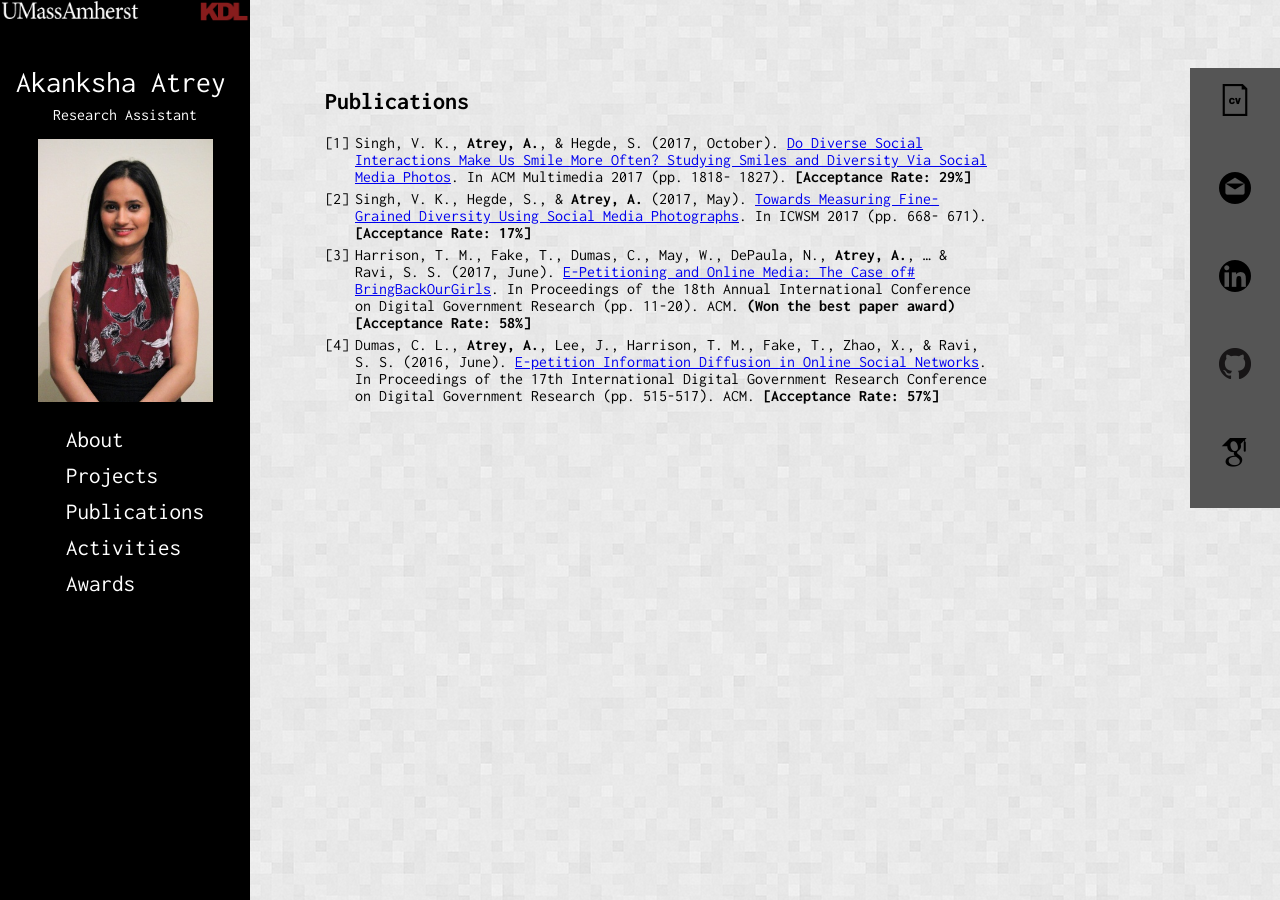
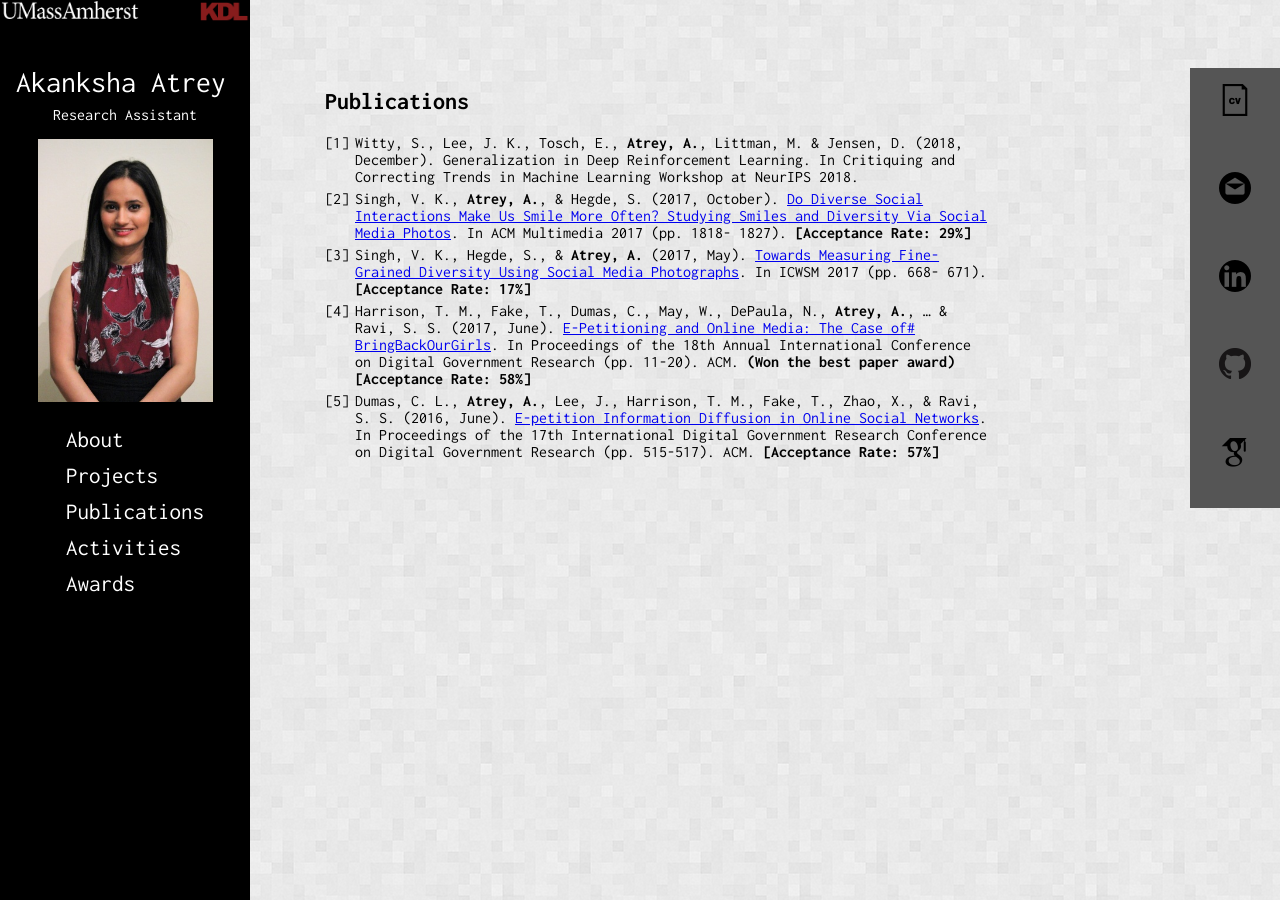
Before and after one commit to akanksha-atrey/akanksha-atrey.github.io, a Jekyll site: the page built from publications.md, in a window 1280 px wide and 900 px high. Built offline with Jekyll 4.4.1, drawn with Linux system fonts in a browser that asks for light colours; our own code applies the rules of GitHub Pages for plain Markdown files.

Commit message:
added neurips publication

```diff
--- a/publications.md
+++ b/publications.md
@@ -4,9 +4,10 @@ layout: default
 
 ## Publications
 
-1. Singh, V. K., **Atrey, A.**, & Hegde, S. (2017, October). [Do Diverse Social Interactions Make Us Smile More Often? Studying Smiles and Diversity Via Social Media Photos](https://wp.comminfo.rutgers.edu/vsingh/wp-content/uploads/sites/110/2017/10/ACMMM_Singh_Diversity_Smile.pdf). In ACM Multimedia 2017 (pp. 1818- 1827). **[Acceptance Rate: 29%]**
-2. Singh, V. K., Hegde, S., & **Atrey, A.** (2017, May). [Towards Measuring Fine-Grained Diversity Using Social Media Photographs](https://pdfs.semanticscholar.org/e60b/a225993d2ae438dec5bb6918b29d3e344006.pdf). In ICWSM 2017 (pp. 668- 671). **[Acceptance Rate: 17%]**
-3. Harrison, T. M., Fake, T., Dumas, C., May, W., DePaula, N., **Atrey, A.**, ... & Ravi, S. S. (2017, June). [E-Petitioning and Online Media: The Case of# BringBackOurGirls](https://dl.acm.org/citation.cfm?id=3085320). In Proceedings of the 18th Annual International Conference on Digital Government Research (pp. 11-20). ACM. **(Won the best paper award)** **[Acceptance Rate: 58%]**
-4. Dumas, C. L., **Atrey, A.**, Lee, J., Harrison, T. M., Fake, T., Zhao, X., & Ravi, S. S. (2016, June). [E-petition Information Diffusion in Online Social Networks](https://dl.acm.org/citation.cfm?id=2912227). In Proceedings of the 17th International Digital Government Research Conference on Digital Government Research (pp. 515-517). ACM. **[Acceptance Rate: 57%]**
+1. Witty, S., Lee, J. K., Tosch, E., **Atrey, A.**, Littman, M. & Jensen, D. (2018, December). Generalization in Deep Reinforcement Learning. In Critiquing and Correcting Trends in Machine Learning Workshop at NeurIPS 2018.
+2. Singh, V. K., **Atrey, A.**, & Hegde, S. (2017, October). [Do Diverse Social Interactions Make Us Smile More Often? Studying Smiles and Diversity Via Social Media Photos](https://wp.comminfo.rutgers.edu/vsingh/wp-content/uploads/sites/110/2017/10/ACMMM_Singh_Diversity_Smile.pdf). In ACM Multimedia 2017 (pp. 1818- 1827). **[Acceptance Rate: 29%]**
+3. Singh, V. K., Hegde, S., & **Atrey, A.** (2017, May). [Towards Measuring Fine-Grained Diversity Using Social Media Photographs](https://pdfs.semanticscholar.org/e60b/a225993d2ae438dec5bb6918b29d3e344006.pdf). In ICWSM 2017 (pp. 668- 671). **[Acceptance Rate: 17%]**
+4. Harrison, T. M., Fake, T., Dumas, C., May, W., DePaula, N., **Atrey, A.**, ... & Ravi, S. S. (2017, June). [E-Petitioning and Online Media: The Case of# BringBackOurGirls](https://dl.acm.org/citation.cfm?id=3085320). In Proceedings of the 18th Annual International Conference on Digital Government Research (pp. 11-20). ACM. **(Won the best paper award)** **[Acceptance Rate: 58%]**
+5. Dumas, C. L., **Atrey, A.**, Lee, J., Harrison, T. M., Fake, T., Zhao, X., & Ravi, S. S. (2016, June). [E-petition Information Diffusion in Online Social Networks](https://dl.acm.org/citation.cfm?id=2912227). In Proceedings of the 17th International Digital Government Research Conference on Digital Government Research (pp. 515-517). ACM. **[Acceptance Rate: 57%]**
 
 ---
```
Also changed, not shown: index.md (+1 -1 lines).
